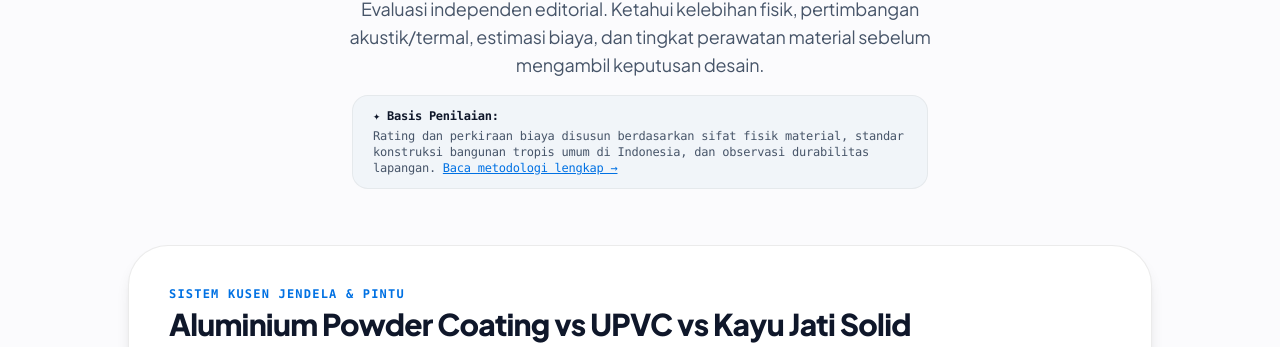
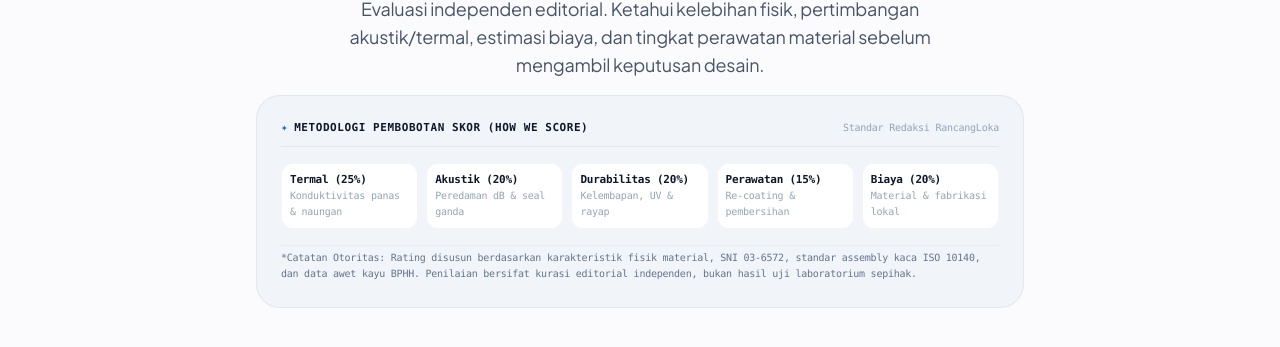
Before and after one commit to sweetpaseo/rancangloka, an Astro site: page /komparasi in a window 1280 px wide. Shown: the part 434-781 px from the top of the page. Built offline with nearby package versions, Linux system fonts and the light colour scheme; Astro itself is replaced by a stand-in of ours; no server answers.

Commit message:
feat(epistemic): add comprehensive How We Score breakdown, refine curation reasons and newsletter copy

```diff
--- a/src/components/HeroMagazine.astro
+++ b/src/components/HeroMagazine.astro
@@ -12,15 +12,15 @@ if (!featuredArticle) return null;
 const editorialCurations = [
   {
     label: 'MATERIAL MINGGU INI',
-    reason: 'Dipilih karena efisiensi pembiasan panas & ketahanan cuaca lembap.'
+    reason: 'Dipilih karena pendekatannya menarik dalam merespons radiasi panas dan kelembapan tropis.'
   },
   {
     label: 'DETAIL ARSITEKTUR',
-    reason: 'Studi kasus perluasan ruang 36m² via efek cerobong void.'
+    reason: 'Studi eksplorasi sirkulasi vertikal void pada denah hunian kompak.'
   },
   {
     label: 'KENYAMANAN SPASIAL',
-    reason: 'Layering pencahayaan alami & penataan ruang bebas stimulasi berlebih.'
+    reason: 'Layering pencahayaan alami untuk mengurangi kontras visual pada ruang istirahat.'
   }
 ];
 ---
--- a/src/components/NewsletterBox.astro
+++ b/src/components/NewsletterBox.astro
@@ -6,7 +6,7 @@ interface Props {
 
 const {
   title = 'RANCANGLOKA WEEKLY',
-  subtitle = '7 gagasan desain, wawasan material, dan studi proyek arsitektur terpilih yang layak Anda simpan. Terbit setiap Jumat pagi langsung ke kotak masuk Anda.'
+  subtitle = 'Kurasi gagasan desain, wawasan material, dan studi proyek arsitektur tropis terpilih yang layak Anda simpan. Terbit setiap Jumat pagi langsung ke inbox Anda.'
 } = Astro.props;
 ---
 
--- a/src/pages/komparasi.astro
+++ b/src/pages/komparasi.astro
@@ -99,9 +99,40 @@ const comparisons = [
         Evaluasi independen editorial. Ketahui kelebihan fisik, pertimbangan akustik/termal, estimasi biaya, dan tingkat perawatan material sebelum mengambil keputusan desain.
       </p>
 
-      <div class="mt-4 inline-block rounded-2xl bg-slate-100 dark:bg-slate-800/80 px-5 py-3 text-xs text-slate-600 dark:text-slate-300 max-w-xl text-left border border-black/[0.05] dark:border-white/[0.06] font-mono">
-        <span class="font-bold text-slate-900 dark:text-white block mb-1">✦ Basis Penilaian:</span>
-        Rating dan perkiraan biaya disusun berdasarkan sifat fisik material, standar konstruksi bangunan tropis umum di Indonesia, dan observasi durabilitas lapangan. <a href="/metodologi" class="text-[#0071e3] underline">Baca metodologi lengkap →</a>
+      <div class="mt-6 rounded-3xl bg-slate-100 dark:bg-slate-900 border border-black/[0.06] dark:border-white/[0.08] p-6 text-left space-y-3 font-mono text-xs max-w-3xl mx-auto shadow-xs">
+        <div class="flex items-center justify-between border-b border-black/[0.06] dark:border-white/[0.08] pb-2.5">
+          <span class="font-bold text-slate-900 dark:text-white uppercase tracking-wider text-[11px] flex items-center gap-1.5">
+            <span class="text-[#0071e3]">✦</span> Metodologi Pembobotan Skor (How We Score)
+          </span>
+          <span class="text-[10px] text-slate-400">Standar Redaksi RancangLoka</span>
+        </div>
+
+        <div class="grid grid-cols-2 sm:grid-cols-5 gap-2 text-[11px] text-slate-600 dark:text-slate-300 py-1">
+          <div class="p-2 rounded-xl bg-white dark:bg-slate-800/80 border border-black/[0.04] dark:border-white/[0.06]">
+            <strong class="text-slate-900 dark:text-white block">Termal (25%)</strong>
+            <span class="text-[10px] text-slate-400">Konduktivitas panas & naungan</span>
+          </div>
+          <div class="p-2 rounded-xl bg-white dark:bg-slate-800/80 border border-black/[0.04] dark:border-white/[0.06]">
+            <strong class="text-slate-900 dark:text-white block">Akustik (20%)</strong>
+            <span class="text-[10px] text-slate-400">Peredaman dB & seal ganda</span>
+          </div>
+          <div class="p-2 rounded-xl bg-white dark:bg-slate-800/80 border border-black/[0.04] dark:border-white/[0.06]">
+            <strong class="text-slate-900 dark:text-white block">Durabilitas (20%)</strong>
+            <span class="text-[10px] text-slate-400">Kelembapan, UV & rayap</span>
+          </div>
+          <div class="p-2 rounded-xl bg-white dark:bg-slate-800/80 border border-black/[0.04] dark:border-white/[0.06]">
+            <strong class="text-slate-900 dark:text-white block">Perawatan (15%)</strong>
+            <span class="text-[10px] text-slate-400">Re-coating & pembersihan</span>
+          </div>
+          <div class="p-2 rounded-xl bg-white dark:bg-slate-800/80 border border-black/[0.04] dark:border-white/[0.06]">
+            <strong class="text-slate-900 dark:text-white block">Biaya (20%)</strong>
+            <span class="text-[10px] text-slate-400">Material & fabrikasi lokal</span>
+          </div>
+        </div>
+
+        <p class="text-[10px] text-slate-500 dark:text-slate-400 leading-relaxed pt-1 border-t border-black/[0.04] dark:border-white/[0.06]">
+          *Catatan Otoritas: Rating disusun berdasarkan karakteristik fisik material, SNI 03-6572, standar assembly kaca ISO 10140, dan data awet kayu BPHH. Penilaian bersifat kurasi editorial independen, bukan hasil uji laboratorium sepihak.
+        </p>
       </div>
     </div>
 
```
